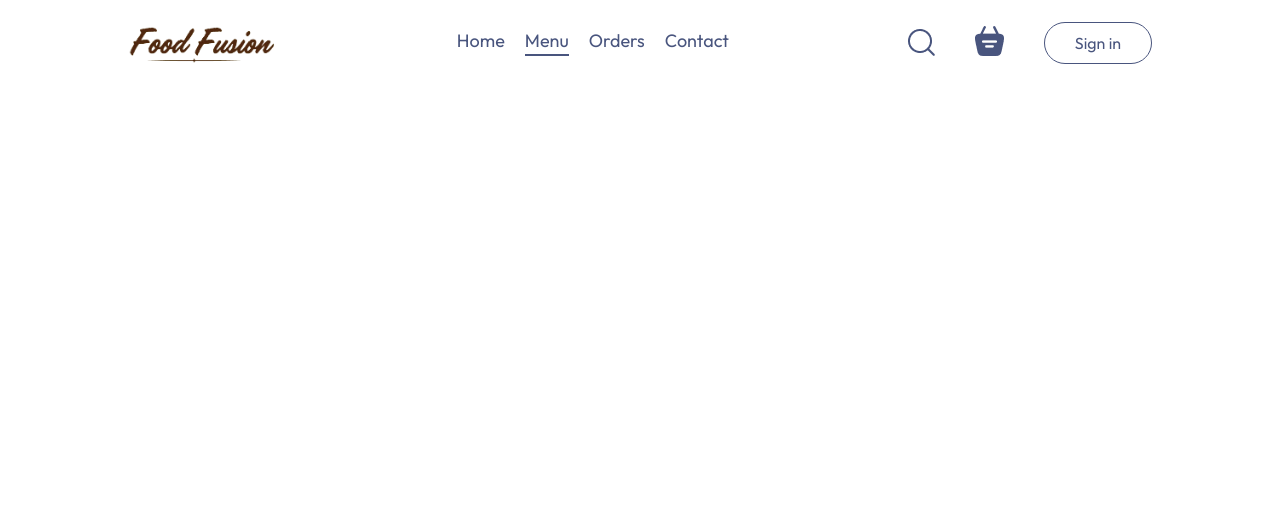
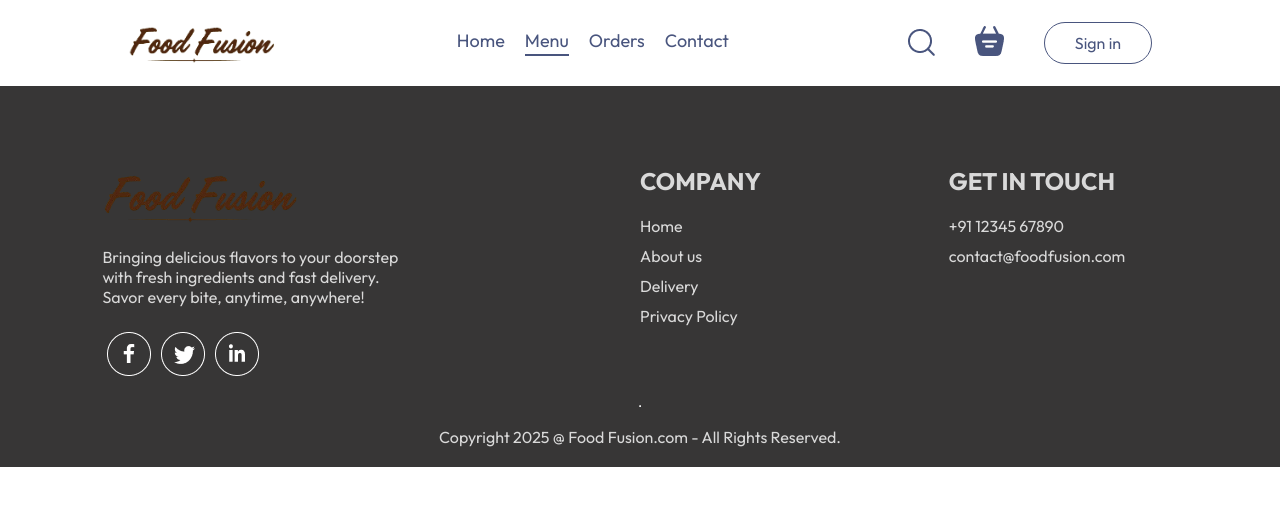
Before and after one commit to Mohan0416/Food-Ordering-Website, a React (Vite) app: page /placeorder in a window 1280 px wide. Shown: the top 506 px of the page. Built offline with nearby package versions, Linux system fonts and the light colour scheme.

Commit message:
footer completed

```diff
--- a/src/App.jsx
+++ b/src/App.jsx
@@ -4,9 +4,11 @@ import { Route, Routes } from 'react-router-dom'
 import Home from './pages/Home/Home.jsx'
 import Cart from './pages/Cart/Cart.jsx'
 import PlaceOrder from './pages/PlaceOrder/PlaceOrder.jsx'
+import Footer from './components/Footer/Footer.jsx'
 
 const App = () => {
   return (
+    <>
     <div className='app'>
       <Navbar />
       <Routes>
@@ -15,6 +17,8 @@ const App = () => {
         <Route path='/placeorder' element={<PlaceOrder/>} />
       </Routes>
     </div>
+    <Footer/>
+  </>
   )
 }
 
--- /dev/null
+++ b/src/components/Footer/Footer.css
@@ -0,0 +1,38 @@
+.footer{
+    color:#d9d9d9;
+    background-color: #373636;
+    display: flex;
+    flex-direction: column;
+    align-items: center;
+    gap: 20px;
+    padding: 20px 8vw;
+    padding-top: 80px;
+}
+.footer-content{
+    width: 100%;
+    display: grid;
+    grid-template-columns: 2fr 1fr 1fr;
+    gap: 80px;
+}
+.footer-left, .footer-right, .footer-center{
+    display: flex;
+    flex-direction: column;
+    align-items: start;
+    gap: 20px;
+}
+
+.footer-left li, .footer-right li, .footer-center li{
+    list-style: none;
+    margin-bottom: 10px;
+}
+
+.footer-left {
+    width:300px ;
+}
+
+.footer-icon img{
+    padding:5px;
+}
+.dot{
+    width: 200px;
+}
--- /dev/null
+++ b/src/components/Footer/Footer.jsx
@@ -0,0 +1,40 @@
+import React from 'react'
+import './Footer.css'
+import { assets } from '../../assets/assets'
+const Footer = () => {
+  return (
+    <div className='footer'>
+        <div className="footer-content">
+            <div className="footer-left">
+                <img className='dot'src="/src/assets/logo2.png"/>
+                <p>Bringing delicious flavors to your doorstep with fresh ingredients and fast delivery. Savor every bite, anytime, anywhere! </p>
+                <div className="footer-icon">
+                    <img src={assets.facebook_icon}/>
+                    <img src={assets.twitter_icon}/>
+                    <img src={assets.linkedin_icon}/>
+                </div>
+            </div>
+            <div className="footer-center">
+                <h2>COMPANY</h2>
+                    <ul>
+                        <li>Home</li>
+                        <li>About us</li>
+                        <li>Delivery</li>
+                        <li>Privacy Policy</li>
+                    </ul>
+            </div>
+            <div className="footer-right">
+                <h2>GET IN TOUCH</h2>
+                <ul>
+                    <li>+91 12345 67890</li>
+                    <li>contact@foodfusion.com</li>
+                </ul>
+            </div>
+        </div>
+    <hr />
+    <p className='footer-copyright'>Copyright 2025 @ Food Fusion.com - All Rights Reserved.</p>
+    </div>
+  )
+}
+
+export default Footer
```
